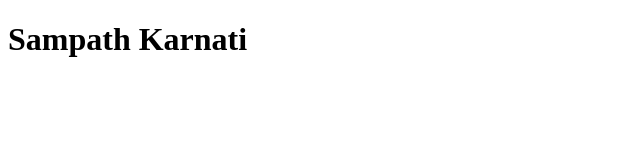
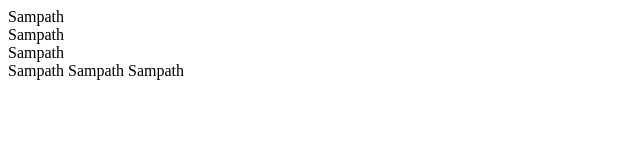
Before and after one commit to SampathKarnati11/Samapth-JFS23, a plain HTML site: page index.html in a window 1280 px wide. Shown: the whole page, without its empty margins (0-640 px from the left). Drawn offline with Linux system fonts and the light colour scheme.

Commit message:
First HTML Code

```diff
--- a/index.html
+++ b/index.html
@@ -6,6 +6,13 @@
     <title>Document</title>
 </head>
 <body>
-    <h1> Sampath Karnati</h1>
+    <!-- Block Line Element -->
+      <div> Sampath </div>
+      <div> Sampath </div>
+      <div> Sampath </div>
+    <!-- Inline Element -->
+      <span> Sampath </span>
+      <span> Sampath </span>
+      <span> Sampath </span>
 </body>
 </html>
```
